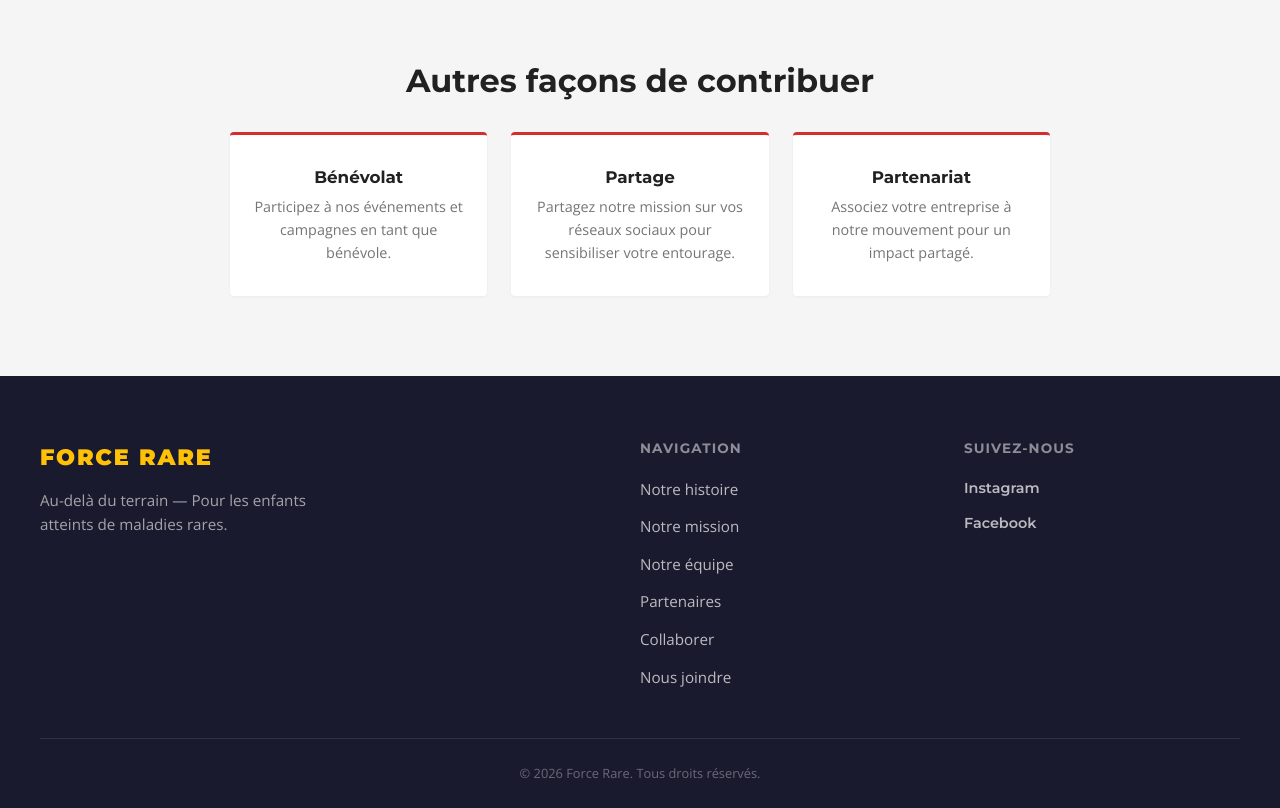
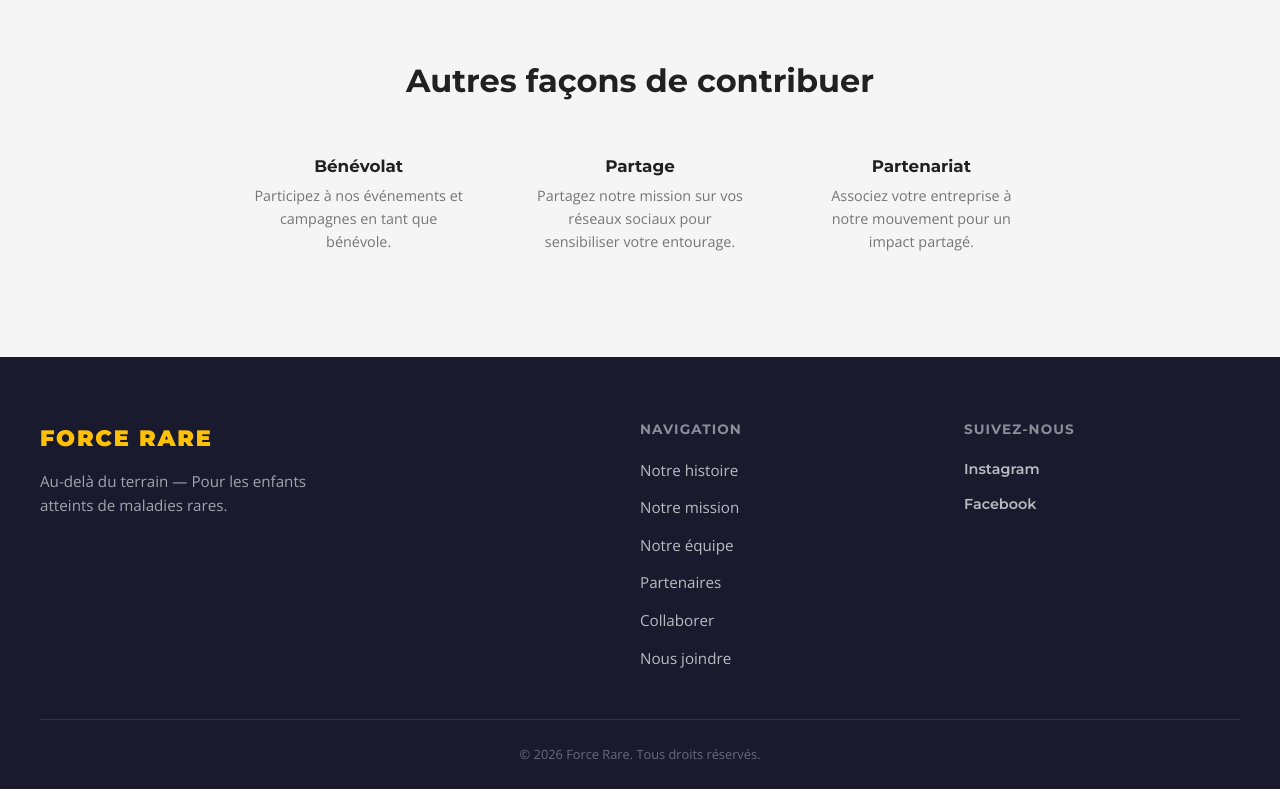
Before and after one commit to sn-goat/ForceRare, an Angular app in the folder frontend/: page /faire-un-don in a window 1280 px wide. Shown: the part 980-1788 px from the top of the page. Built offline with nearby package versions, Linux system fonts and the light colour scheme; no server answers.

Commit message:
minor style change

```diff
--- a/frontend/src/app/pages/faire-un-don/faire-un-don.scss
+++ b/frontend/src/app/pages/faire-un-don/faire-un-don.scss
@@ -117,18 +117,8 @@
 }
 
 .other-way {
-  padding: 2rem 1.5rem;
-  background: var(--color-surface);
-  border-radius: var(--border-radius);
-  border-top: 3px solid var(--color-primary);
-  box-shadow: var(--shadow-sm);
+  padding: 1.5rem;
   text-align: center;
-  transition: transform var(--transition-speed), box-shadow var(--transition-speed);
-
-  &:hover {
-    transform: translateY(-3px);
-    box-shadow: var(--shadow-md);
-  }
 
   h3 {
     font-size: 1.05rem;
```
